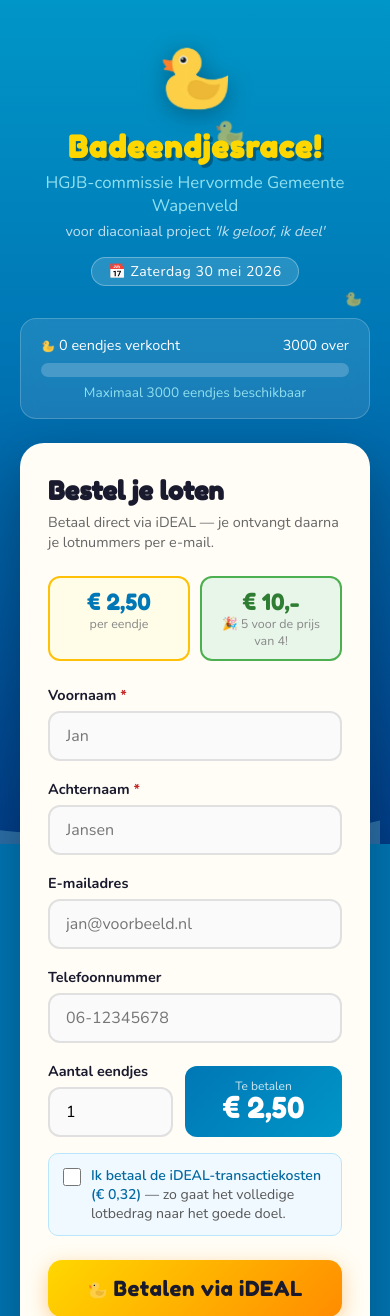
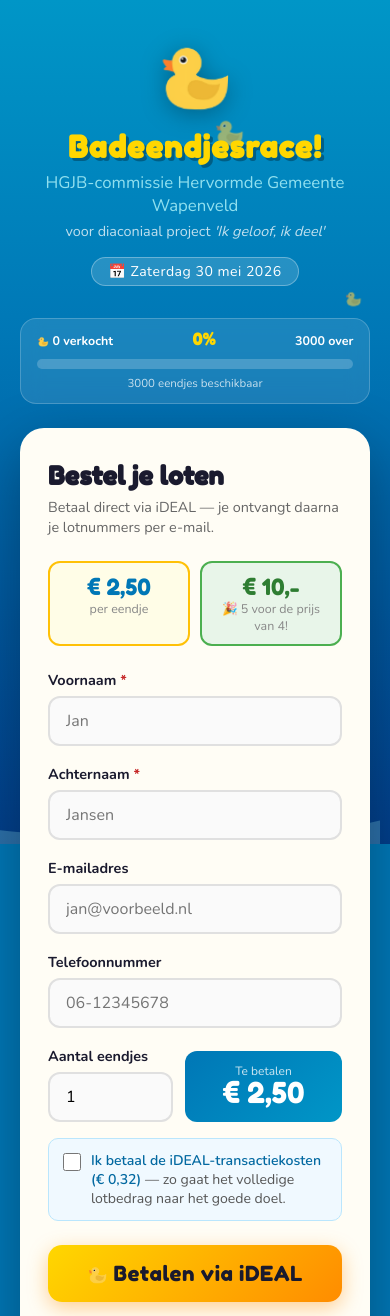
Before and after one commit to palmw01/eendjesrace, a Flask app: page / in a window 390 px wide. Shown: the top 1316 px of the page. Run offline with Flask 3, Linux system fonts and the light colour scheme; data comes from the database, SQL or seed files in the repository; data that the repository does not hold is empty; parts of the project's set-up code (start-up, migrations or seed data) failed here and were passed over.

Commit message:
Verbeter voortgangsbalk: responsive + percentage + kleurcodering
- Alle afmetingen via clamp() zodat ze meeschalen van mobiel tot desktop
- Percentage (bijv. 34%) prominent in het midden van de header
- flex-wrap op de header zodat tekst nooit overloopt op smalle schermen
- Kleurcodering van de balk: geel-oranje → oranje-rood (≥75%) → rood (≥90%)
- Label tekst ingekort ("Maximaal" weggelaten) voor meer ruimte op mobiel
- JS auto-refresh bijgewerkt: percentage en kleurklasse worden live bijgehouden

Co-Authored-By: Claude Sonnet 4.6 <noreply@anthropic.com>

```diff
--- a/templates/index.html
+++ b/templates/index.html
@@ -142,18 +142,28 @@
       backdrop-filter: blur(10px);
       border: 1px solid rgba(255,255,255,0.2);
       border-radius: 16px;
-      padding: 16px 20px;
+      padding: clamp(12px, 3vw, 18px) clamp(14px, 4vw, 22px);
       margin-bottom: 24px;
       color: white;
     }
     .voortgang-header {
       display: flex;
       justify-content: space-between;
-      font-size: 0.9rem;
-      margin-bottom: 8px;
+      align-items: baseline;
+      flex-wrap: wrap;
+      gap: 2px 8px;
+      font-size: clamp(0.78rem, 2.8vw, 0.92rem);
+      font-weight: 700;
+      margin-bottom: 10px;
+    }
+    .voortgang-pct {
+      font-family: 'Fredoka One', cursive;
+      font-size: clamp(1rem, 4vw, 1.25rem);
+      color: var(--geel);
+      line-height: 1;
     }
     .voortgang-bar {
-      height: 14px;
+      height: clamp(10px, 2.2vw, 14px);
       background: rgba(255,255,255,0.2);
       border-radius: 99px;
       overflow: hidden;
@@ -162,13 +172,19 @@
       height: 100%;
       background: linear-gradient(90deg, var(--geel), var(--oranje));
       border-radius: 99px;
-      transition: width 1s ease;
+      transition: width 0.8s ease, background 0.8s ease;
+    }
+    .voortgang-fill.bijna-vol {
+      background: linear-gradient(90deg, #FF8C00, #E53935);
+    }
+    .voortgang-fill.bijna-uitverkocht {
+      background: linear-gradient(90deg, #E53935, #B71C1C);
     }
     .voortgang-label {
       text-align: center;
-      font-size: 0.85rem;
+      font-size: clamp(0.72rem, 2.2vw, 0.85rem);
       margin-top: 6px;
-      color: var(--lichtblauw);
+      opacity: 0.75;
     }
 
     /* Formulier kaart */
@@ -554,15 +570,17 @@
   </header>
 
   <!-- Voortgangsbalk -->
+  {% set pct = ((verkocht / max_eendjes * 100)|round(1)) if max_eendjes else 0 %}
   <div class="voortgang-card">
     <div class="voortgang-header">
-      <span id="tellerVerkocht"><img class="eend-inline" src="{{ url_for('static', filename='img/eend.png') }}" alt=""> {{ verkocht }} eendjes verkocht</span>
+      <span id="tellerVerkocht"><img class="eend-inline" src="{{ url_for('static', filename='img/eend.png') }}" alt=""> {{ verkocht }} verkocht</span>
+      <span class="voortgang-pct" id="voortgangPct">{{ pct|int }}%</span>
       <span id="tellerOver">{{ beschikbaar }} over</span>
     </div>
     <div class="voortgang-bar">
-      <div class="voortgang-fill" id="voortgangFill" style="width: {{ ((verkocht / max_eendjes * 100)|round(1)) if max_eendjes else 0 }}%"></div>
+      <div class="voortgang-fill{% if pct >= 90 %} bijna-uitverkocht{% elif pct >= 75 %} bijna-vol{% endif %}" id="voortgangFill" style="width: {{ pct }}%"></div>
     </div>
-    <div class="voortgang-label" id="voortgangLabel">Maximaal {{ max_eendjes }} eendjes beschikbaar</div>
+    <div class="voortgang-label" id="voortgangLabel">{{ max_eendjes }} eendjes beschikbaar</div>
   </div>
 
   <!-- Bestelformulier -->
@@ -816,6 +834,7 @@
     const fillEl     = document.getElementById('voortgangFill');
     const verkochtEl = document.getElementById('tellerVerkocht');
     const overEl     = document.getElementById('tellerOver');
+    const pctEl      = document.getElementById('voortgangPct');
     const labelEl    = document.getElementById('voortgangLabel');
     const aantalEl   = document.getElementById('aantal');
     if (!fillEl) return;  // pagina toont uitverkocht-banner, niets te verversen
@@ -827,9 +846,13 @@
           if (!d || d.fout) return;
           const pct = d.max_eendjes > 0 ? Math.min(100, d.verkocht / d.max_eendjes * 100) : 0;
           fillEl.style.width = pct.toFixed(1) + '%';
-          verkochtEl.innerHTML = '<img class="eend-inline" src="{{ url_for('static', filename='img/eend.png') }}" alt=""> ' + d.verkocht + ' eendjes verkocht';
-          overEl.textContent     = d.beschikbaar + ' over';
-          if (labelEl) labelEl.textContent = 'Maximaal ' + d.max_eendjes + ' eendjes beschikbaar';
+          fillEl.classList.remove('bijna-vol', 'bijna-uitverkocht');
+          if (pct >= 90) fillEl.classList.add('bijna-uitverkocht');
+          else if (pct >= 75) fillEl.classList.add('bijna-vol');
+          verkochtEl.innerHTML = '<img class="eend-inline" src="{{ url_for('static', filename='img/eend.png') }}" alt=""> ' + d.verkocht + ' verkocht';
+          overEl.textContent = d.beschikbaar + ' over';
+          if (pctEl) pctEl.textContent = Math.round(pct) + '%';
+          if (labelEl) labelEl.textContent = d.max_eendjes + ' eendjes beschikbaar';
           if (aantalEl) {
             const nieuwMax = Math.min(d.beschikbaar, d.max_per_bestelling);
             aantalEl.max = nieuwMax;
```
